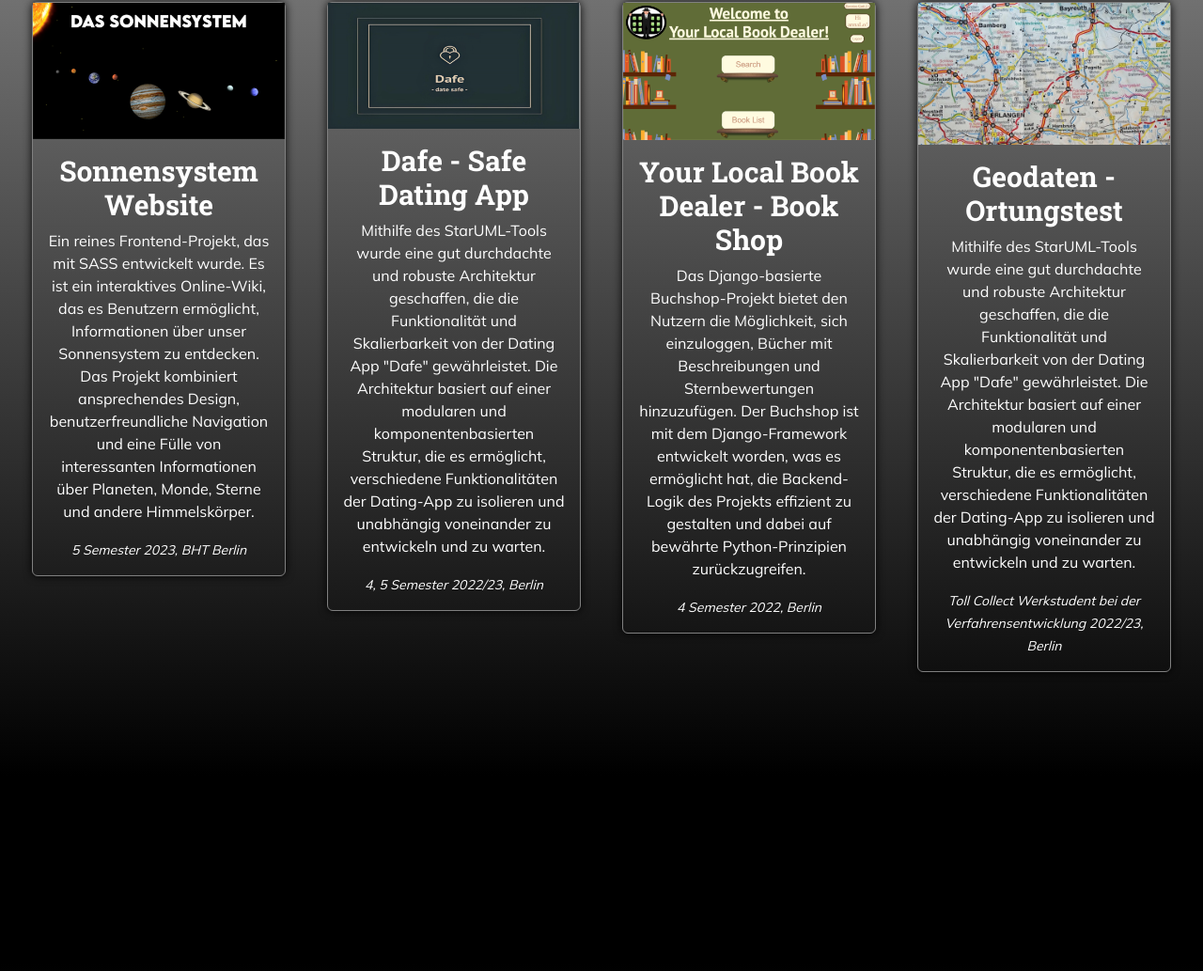
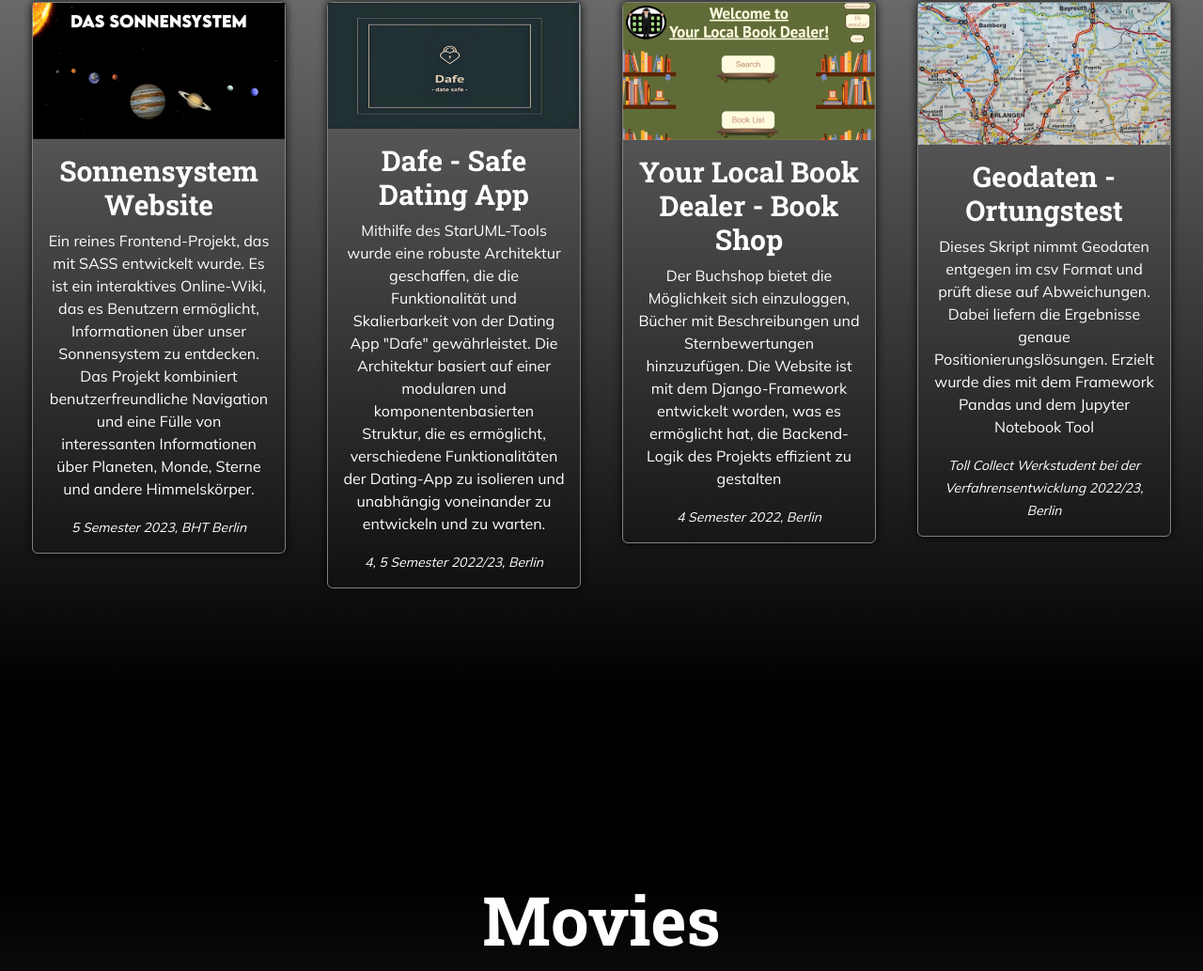
Before and after one commit to GarcMusev/marcgusev.github.io, a plain HTML site: page index.html in a window 1280 px wide. Shown: the part 1482-2515 px from the top of the page at 94% size. Drawn offline with nearby package versions, Linux system fonts and the light colour scheme.

Commit message:
Letzte kleinere Änderungen vor dem deploy

```diff
--- a/css/style.css
+++ b/css/style.css
@@ -53,6 +53,10 @@ p{
     margin-bottom: 100px;
 }
 
+
+.col-md{
+
+}
 
 
 
--- a/index.html
+++ b/index.html
@@ -88,7 +88,7 @@
                 <img src="img/Sonnensystem.png" class="img-fluid" alt="Sonnensystem Website">
                 <div class="card-body">
                   <h5 class="card-title">Sonnensystem Website</h5>
-                  <p class="card-text">Ein reines Frontend-Projekt, das mit SASS entwickelt wurde. Es ist ein interaktives Online-Wiki, das es Benutzern ermöglicht, Informationen über unser Sonnensystem zu entdecken. Das Projekt kombiniert ansprechendes Design, benutzerfreundliche Navigation und eine Fülle von interessanten Informationen über Planeten, Monde, Sterne und andere Himmelskörper.</p>
+                  <p class="card-text">Ein reines Frontend-Projekt, das mit SASS entwickelt wurde. Es ist ein interaktives Online-Wiki, das es Benutzern ermöglicht, Informationen über unser Sonnensystem zu entdecken. Das Projekt kombiniert benutzerfreundliche Navigation und eine Fülle von interessanten Informationen über Planeten, Monde, Sterne und andere Himmelskörper.</p>
                   <p class="card-text"><small class="fst-italic">5 Semester 2023, BHT Berlin</small></p>
                 </div>
               </a>
@@ -101,7 +101,7 @@
                 <img src="img/Dafe.png"  class="img-fluid" alt="Dating App">
                 <div class="card-body">
                   <h5 class="card-title">Dafe - Safe Dating App</h5>
-                  <p class="card-text">Mithilfe des StarUML-Tools wurde eine gut durchdachte und robuste Architektur geschaffen, die die Funktionalität und Skalierbarkeit von der Dating App "Dafe" gewährleistet.
+                  <p class="card-text">Mithilfe des StarUML-Tools wurde eine robuste Architektur geschaffen, die die Funktionalität und Skalierbarkeit von der Dating App "Dafe" gewährleistet.
                                         Die Architektur basiert auf einer modularen und komponentenbasierten Struktur, die es ermöglicht, verschiedene Funktionalitäten der Dating-App zu isolieren und unabhängig voneinander zu entwickeln und zu warten.</p>
                   <p class="card-text"><small class="fst-italic">4, 5 Semester 2022/23, Berlin</small></p>
                 </div>
@@ -117,9 +117,8 @@
                 <img src="img/YLBD1.png"  class="img-fluid" alt="Book Shop">
                 <div class="card-body">
                   <h5 class="card-title">Your Local Book Dealer - Book Shop</h5>
-                  <p class="card-text"> Das Django-basierte Buchshop-Projekt bietet den Nutzern die Möglichkeit, sich einzuloggen,
-                                        Bücher mit Beschreibungen und Sternbewertungen hinzuzufügen.
-                                        Der Buchshop ist mit dem Django-Framework entwickelt worden, was es ermöglicht hat, die Backend-Logik des Projekts effizient zu gestalten und dabei auf bewährte Python-Prinzipien zurückzugreifen.</p>
+                  <p class="card-text">
+                                        Der Buchshop bietet die Möglichkeit sich einzuloggen, Bücher mit Beschreibungen und Sternbewertungen hinzuzufügen. Die Website ist mit dem Django-Framework entwickelt worden, was es ermöglicht hat, die Backend-Logik des Projekts effizient zu gestalten</p>
                   <p class="card-text"><small class="fst-italic">4 Semester 2022, Berlin</small></p>
                 </div>
               </div>
@@ -133,8 +132,7 @@
                 <img src="img/maps.jpg"  class="img-fluid" alt="Geodaten">
                 <div class="card-body">
                   <h5 class="card-title">Geodaten - Ortungstest</h5>
-                  <p class="card-text">Mithilfe des StarUML-Tools wurde eine gut durchdachte und robuste Architektur geschaffen, die die Funktionalität und Skalierbarkeit von der Dating App "Dafe" gewährleistet.
-                                        Die Architektur basiert auf einer modularen und komponentenbasierten Struktur, die es ermöglicht, verschiedene Funktionalitäten der Dating-App zu isolieren und unabhängig voneinander zu entwickeln und zu warten.</p>
+                  <p class="card-text">Dieses Skript nimmt Geodaten entgegen im csv Format und prüft diese auf Abweichungen. Dabei liefern die Ergebnisse genaue Positionierungslösungen. Erzielt wurde dies mit dem Framework Pandas und dem Jupyter Notebook Tool</p>
                   <p class="card-text"><small class="fst-italic">Toll Collect Werkstudent bei der Verfahrensentwicklung 2022/23, Berlin</small></p>
                 </div>
               </div>
```
